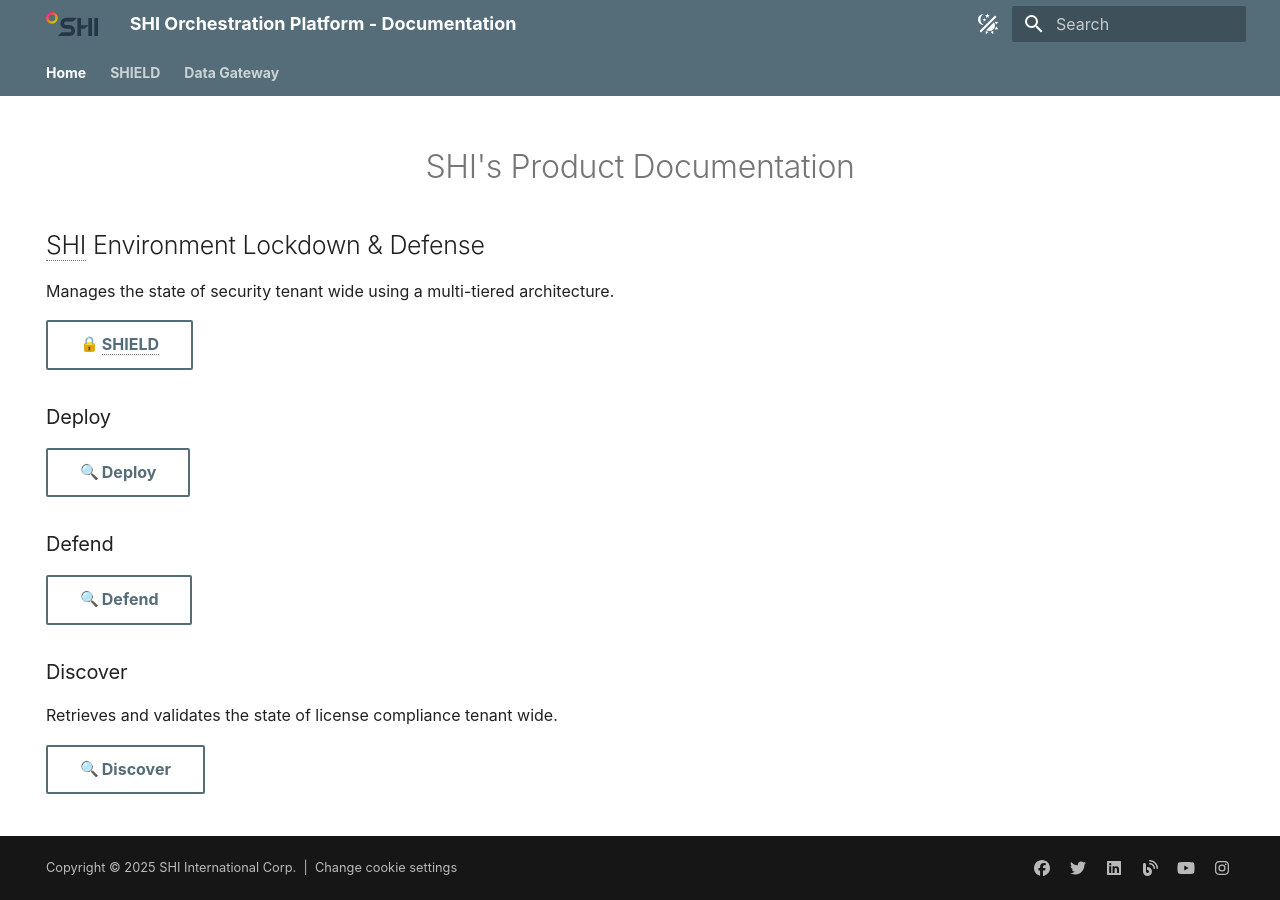
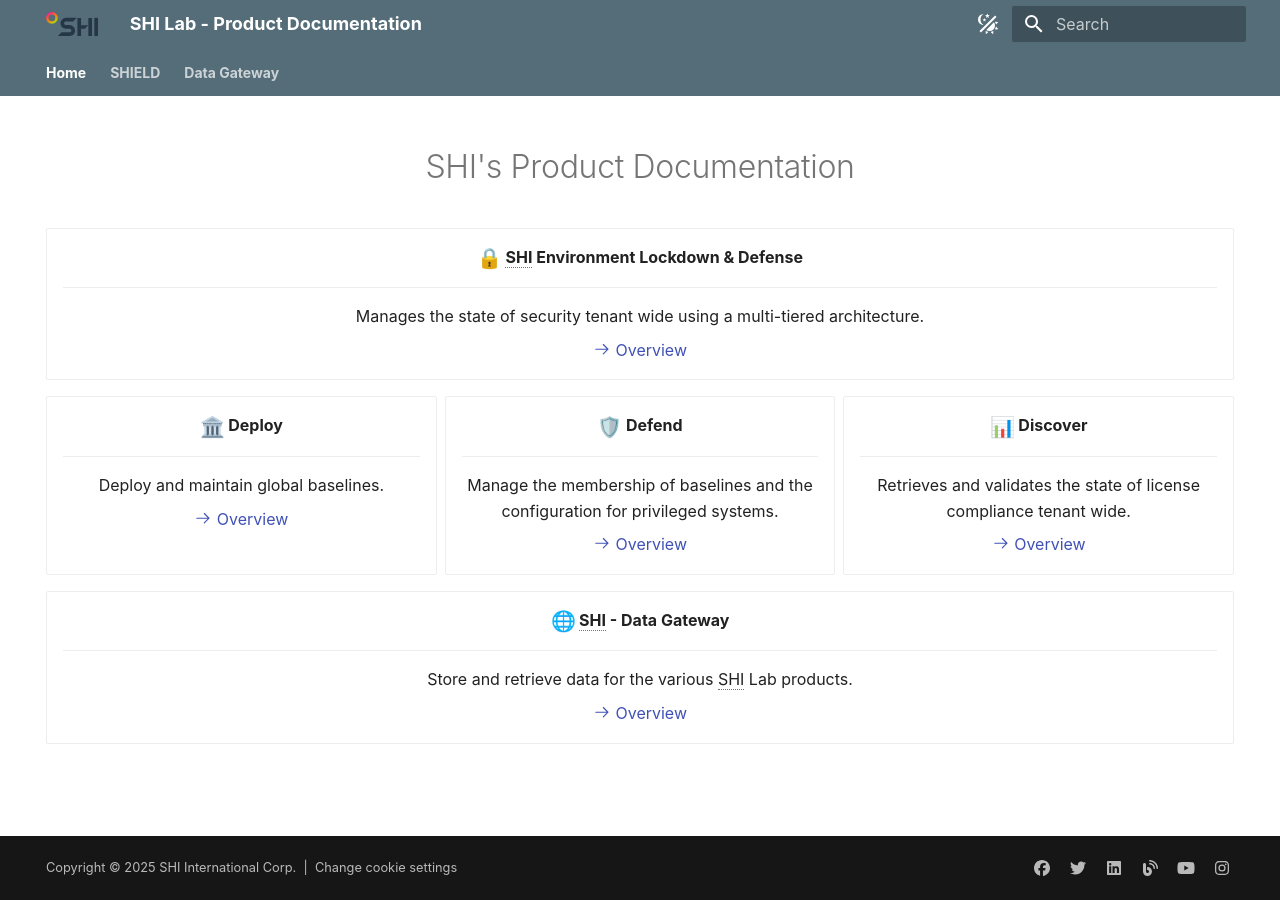
Before and after one commit to Software-Hardware-Integration-Lab/Documentation, an MkDocs documentation site: the page built from docs/index.md, in a window 1280 px wide. Built offline with MkDocs 1.6.1 and Material for MkDocs 9.7.7, drawn with Linux system fonts in a browser that asks for light colours; emoji names are drawn with the system emoji font; plug-ins that fetch from the network failed and are left out.

Commit message:
Overhaul Landing Page

```diff
--- a/docs/index.md
+++ b/docs/index.md
@@ -8,22 +8,49 @@ hide:
 
 <h1 align="center">SHI's Product Documentation</h1>
 
-## SHI Environment Lockdown & Defense
+<div class="grid cards" align="center" markdown>
+- :lock:{ .lg .middle } __SHI Environment Lockdown & Defense__
 
-Manages the state of security tenant wide using a multi-tiered architecture.
+    ---
 
-[:lock: SHIELD](SHIELD/index.md){ .md-button }
+    Manages the state of security tenant wide using a multi-tiered architecture.
 
-### Deploy
+    [:octicons-arrow-right-24: Overview](SHIELD/index.md)
+</div>
 
-[:mag: Deploy](SHIELD/Prerequisites/index.md){ .md-button }
+<div class="grid cards" align="center" markdown>
+- :classical_building:{ .lg .middle } __Deploy__
 
-### Defend
+    ---
 
-[:mag: Defend](SHIELD/Defend/Usage-Guide/index.md){ .md-button }
+    Deploy and maintain global baselines.
 
-### Discover
+    [:octicons-arrow-right-24: Overview](SHIELD/Deploy/index.md)
 
-Retrieves and validates the state of license compliance tenant wide.
+- :shield:{ .lg .middle } __Defend__
 
-[:mag: Discover](SHIELD/Discover/index.md){ .md-button }
+    ---
+
+    Manage the membership of baselines and the configuration for privileged systems.
+
+    [:octicons-arrow-right-24: Overview](SHIELD/Defend/index.md)
+
+- :bar_chart:{ .lg .middle } __Discover__
+
+    ---
+
+    Retrieves and validates the state of license compliance tenant wide.
+
+    [:octicons-arrow-right-24: Overview](SHIELD/Discover/index.md)
+
+</div>
+
+<div class="grid cards" align="center" markdown>
+- :globe_with_meridians:{ .lg .middle } __SHI - Data Gateway__
+
+    ---
+
+    Store and retrieve data for the various SHI Lab products.
+
+    [:octicons-arrow-right-24: Overview](Data-Gateway/index.md)
+</div>
--- a/mkdocs.yml
+++ b/mkdocs.yml
@@ -1,4 +1,4 @@
-site_name: SHI Orchestration Platform - Documentation
+site_name: SHI Lab - Product Documentation
 site_url: https://docs.shilab.com/
 site_description: Documentation for the SHI orchestration platform
 copyright: Copyright &copy; 2025 <a href="https://shi.com">SHI International Corp.</a> &nbsp;|&nbsp; <a href="#__consent">Change cookie settings</a>
@@ -51,6 +51,7 @@ markdown_extensions:
   - attr_list
   - def_list
   - footnotes
+  - md_in_html
   - pymdownx.critic
   - pymdownx.caret
   - pymdownx.emoji:
```
